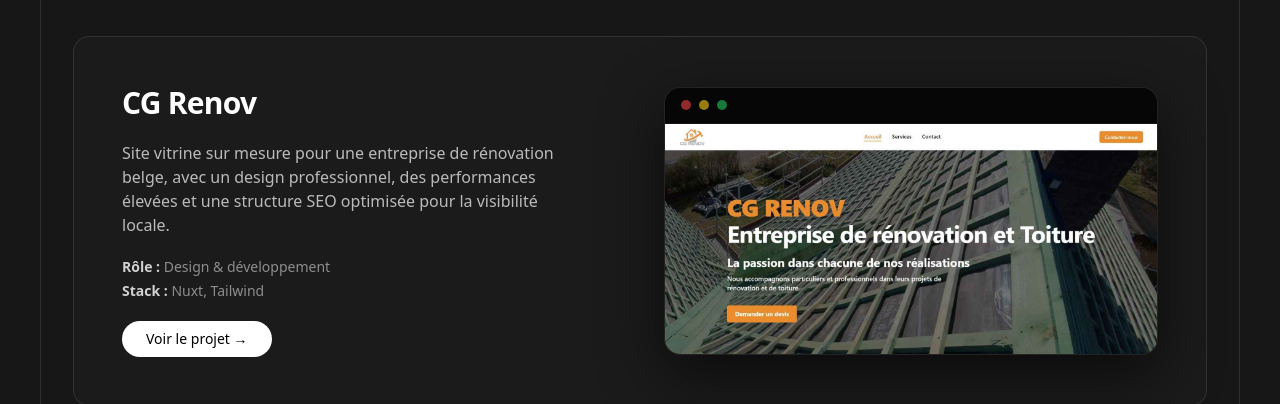
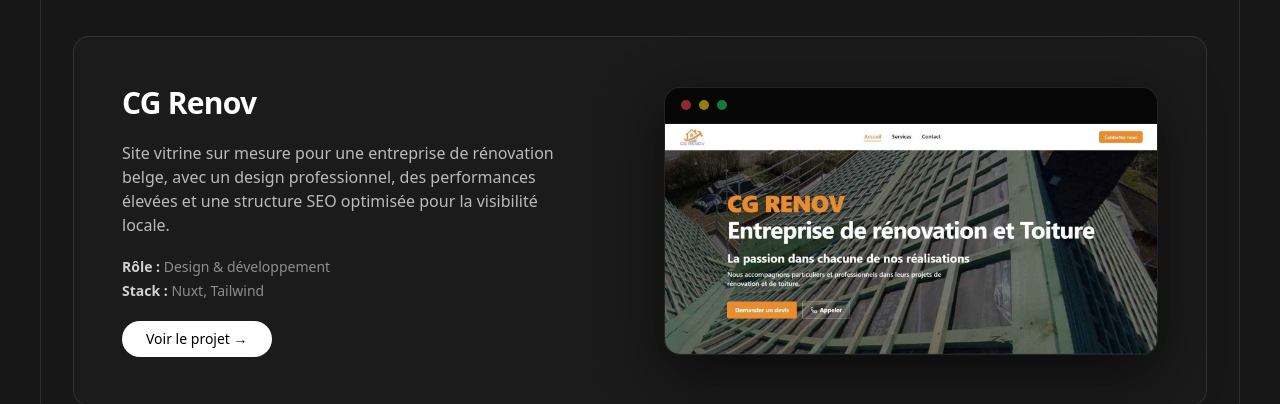
Before and after one commit to NicolasDeza/portfolio, a Nuxt app: page / in a window 1280 px wide. Shown: the part 1060-1464 px from the top of the page. Built offline with nearby package versions, Linux system fonts and the light colour scheme; a web font is replaced by a local one.

Commit message:
Modif img og card cgrenov

```diff
--- a/app/pages/index.vue
+++ b/app/pages/index.vue
@@ -93,7 +93,7 @@
       description="Site vitrine sur mesure pour une entreprise de rénovation belge, avec un design professionnel, des performances élevées et une structure SEO optimisée pour la visibilité locale."
       role="Design & développement"
       stack="Nuxt, Tailwind"
-      image="/projects/cgrenov.jpg"
+      image="/projects/og-cgrenov.jpg"
       link="https://www.cgrenov.be/"
     />
 
```
Also changed, not shown: public/projects/cgrenov.jpg (deleted), public/projects/og-cgrenov.jpg (added).
